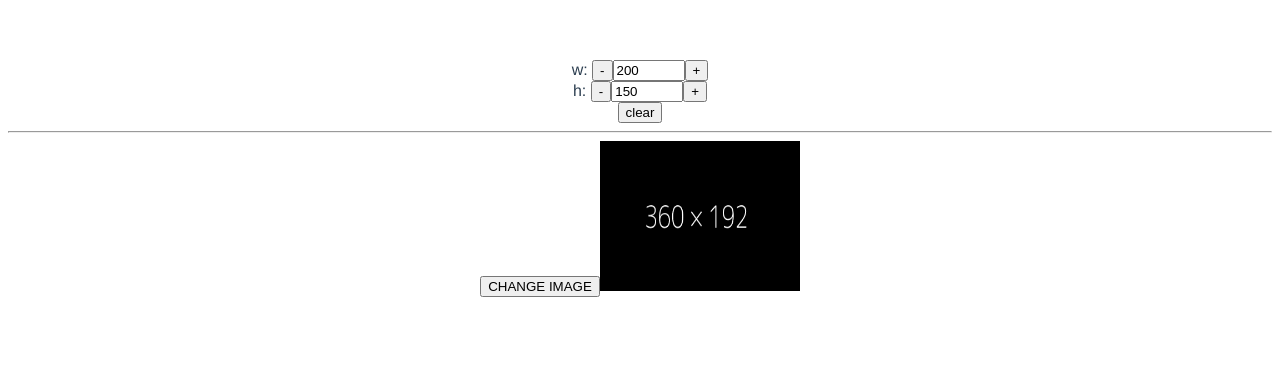
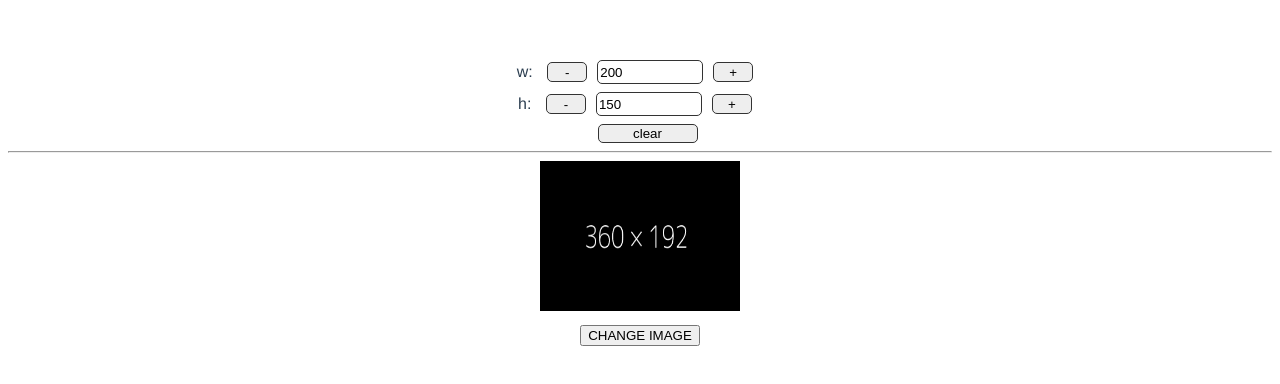
Before and after one commit to yykkyyzz/vue-study, a Vue app: page / in a window 1280 px wide. Shown: the top 384 px of the page. Built offline with nearby package versions, Linux system fonts and the light colour scheme.

Commit message:
ダイアログでるよう修正、CSSまわり調整

```diff
--- a/src/14/App.vue
+++ b/src/14/App.vue
@@ -60,7 +60,7 @@ const makeImageResizerPreviewCtx = (widthCounter, heightCounter, imageState) =>
 const makeImageSelectorCtx = (imageList, imageState) => {
   return {
     get imageList() {
-      return Vue.readonly(imageList); // ★変更不可にして公開
+      return readonly(imageList); // ★変更不可にして公開
     },
     updateSelectedImageSrc(imageSrc) {
       imageState.selectedImageSrc = imageSrc; // 選択中画像URLの変更
--- a/src/components/14/CounterPanel.vue
+++ b/src/components/14/CounterPanel.vue
@@ -36,3 +36,19 @@ export default {
   },
 }
 </script>
+<style scoped>
+button {
+  width: 40px;
+  height: 20px;
+  background-color: #eee;
+  border: 1px solid #333;
+  border-radius: 5px;
+  margin: 0 10px 10px;
+}
+input[type='number'] {
+  width: 100px;
+  height: 20px;
+  border: 1px solid #333;
+  border-radius: 5px;
+}
+</style>
--- a/src/components/14/ImageResizer.vue
+++ b/src/components/14/ImageResizer.vue
@@ -1,5 +1,5 @@
 <template>
-    <div>
+  <div>
       <ImageResizerTools/>
       <hr/>
       <ImageResizerPreview/>
@@ -17,3 +17,8 @@ export default {
   },
 }
 </script>
+<style scoped>
+.imageResizer {
+  position: relative;
+}
+</style>
--- a/src/components/14/ImageResizerPreview.vue
+++ b/src/components/14/ImageResizerPreview.vue
@@ -1,7 +1,7 @@
 <template>
     <div class="imageResizerPreview">
-      <button @click="changeImage">CHANGE IMAGE</button>
-      <img :src="ctx.selectedImageSrc" :width="ctx.width" :height="ctx.height"/>
+      <div><img :src="ctx.selectedImageSrc" :width="ctx.width" :height="ctx.height"/></div>
+      <div><button @click="changeImage">CHANGE IMAGE</button></div>
     </div>
 </template>
 
@@ -21,3 +21,8 @@ export default {
   },
 }
 </script>
+<style scoped>
+button {
+  margin: 10px 0 0;
+}
+</style>
--- a/src/components/14/ImageResizerTools.vue
+++ b/src/components/14/ImageResizerTools.vue
@@ -44,3 +44,12 @@ export default {
   },
 }
 </script>
+<style scoped>
+button {
+  margin: 0 0 0 15px;
+  width: 100px;
+  background-color: #eee;
+  border: 1px solid #333;
+  border-radius: 5px;
+}
+</style>
--- a/src/components/14/ImageSelector.vue
+++ b/src/components/14/ImageSelector.vue
@@ -1,9 +1,14 @@
 <template>
   <div class="imageSelector">
-    <p>click image</p>
-    <button v-for="imageSrc in ctx.imageList" @click="changeSelectedImage(imageSrc)">
-      <img :src="imageSrc"/>
-    </button>
+    <p class="text">click image</p>
+    <ul>
+      <li v-for="imageSrc in ctx.imageList" >
+          <button @click="changeSelectedImage(imageSrc)">
+            <img :src="imageSrc"/>
+          </button>
+      </li>
+    </ul>
+    <button class="closebtn" @click="closeSelectImage">close</button>
   </div>
 </template>
 
@@ -20,6 +25,48 @@ export default {
       this.ctx.updateSelectedImageSrc(imageSrc);
       this.ctx.hideImageSelector();
     },
+    closeSelectImage() {
+      this.ctx.hideImageSelector();
+    }
   },
 }
 </script>
+<style scoped>
+.imageSelector {
+  width: 80%;
+  height: 50%;
+  position: fixed;
+  top: 50%;
+  left: 50%;
+  transform: translate(-50%,-50%);
+  background-color: #eee;
+}
+.imageSelector ul {
+  display: flex;
+  flex-wrap: wrap;
+  align-items: center;
+  justify-content: center;
+  width: 100%;
+}
+.imageSelector ul li {
+  width: 20%;
+  list-style: none;
+  padding: 0 5px;
+}
+.imageSelector ul li button img {
+  width: 100%;
+}
+.closebtn {
+  background-color: #fff;
+  color: #333;
+  border: 1px solid #333;
+  border-radius: 5px;
+  box-shadow: none;
+  width: 100px;
+  height: 20px;
+}
+.text {
+  font-size: 18px;
+  font-weight: bold;
+}
+</style>
```
